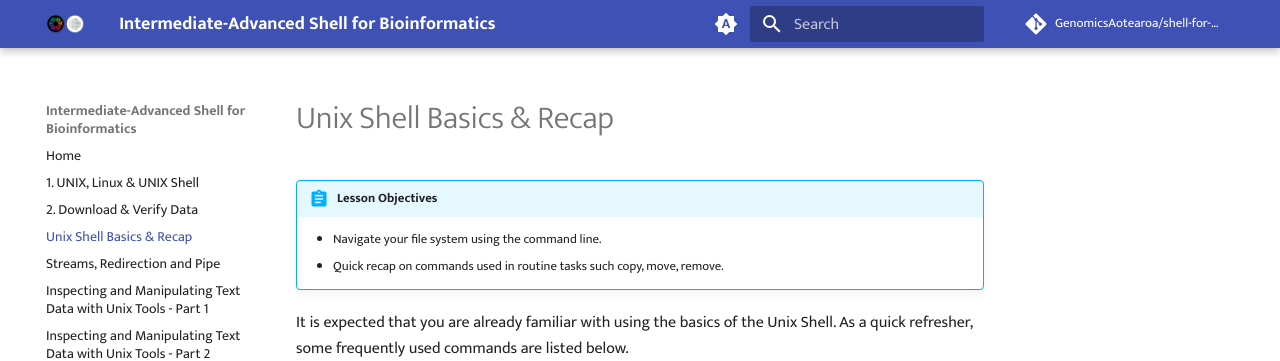
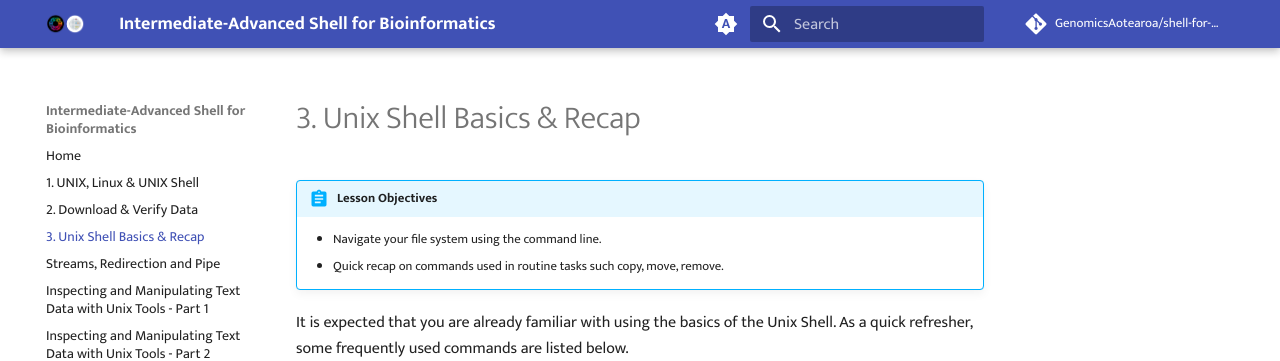
Before and after one commit to GenomicsAotearoa/shell-for-bioinformatics, an MkDocs documentation site: the page built from docs/2_unixshellbasics.md, in a window 1280 px wide and 1286 px high. Shown: the top 361 px of the window. Built offline with MkDocs 1.6.1 and Material for MkDocs 9.7.7, drawn with Linux system fonts in a browser that asks for light colours; comment, search, counter and statistics services are not loaded; the version menu is left out.

Commit message:
add a number to title

```diff
--- a/docs/2_unixshellbasics.md
+++ b/docs/2_unixshellbasics.md
@@ -1,4 +1,4 @@
-# Unix Shell Basics & Recap
+# 3. Unix Shell Basics & Recap
 
 !!! abstract "Lesson Objectives"
 
```
